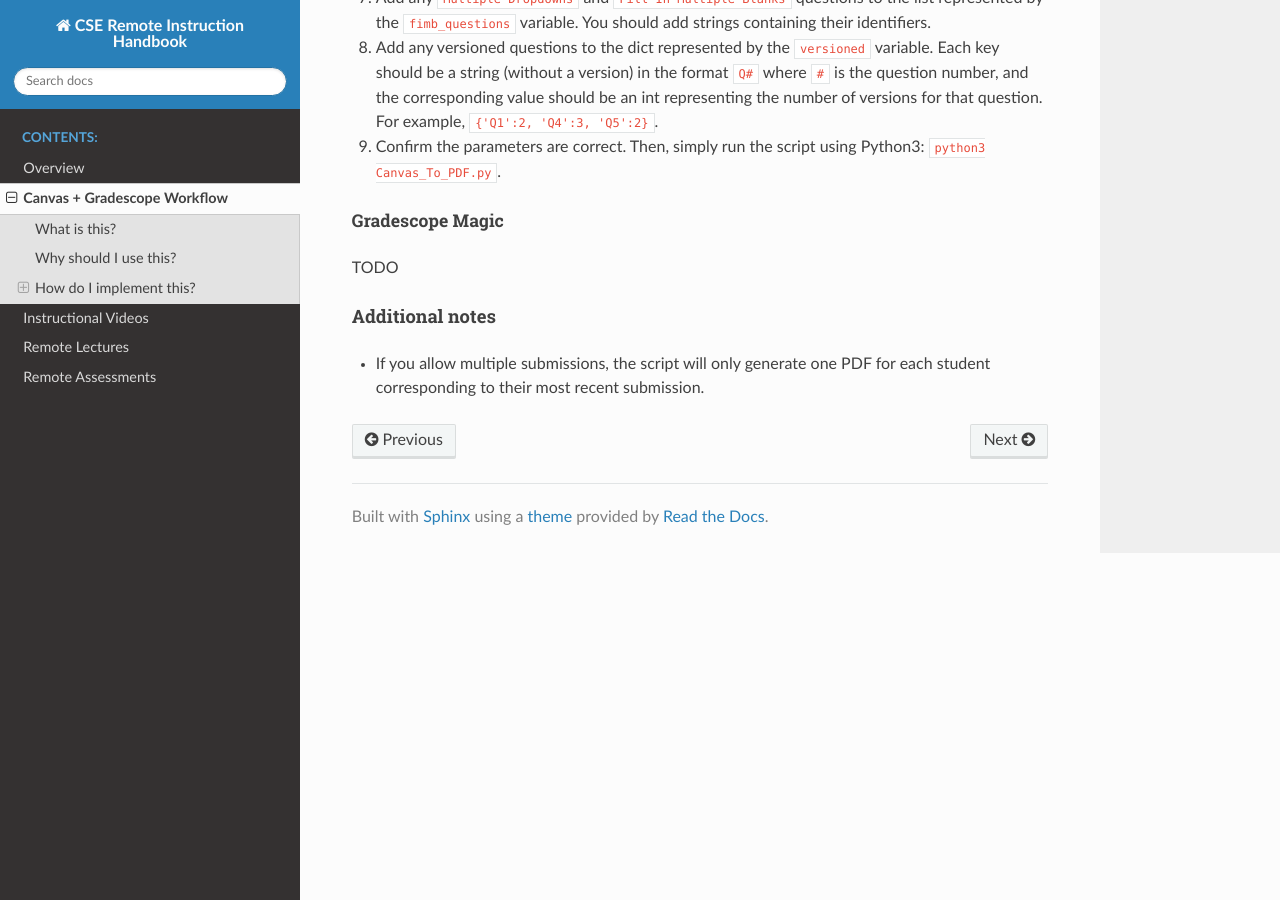
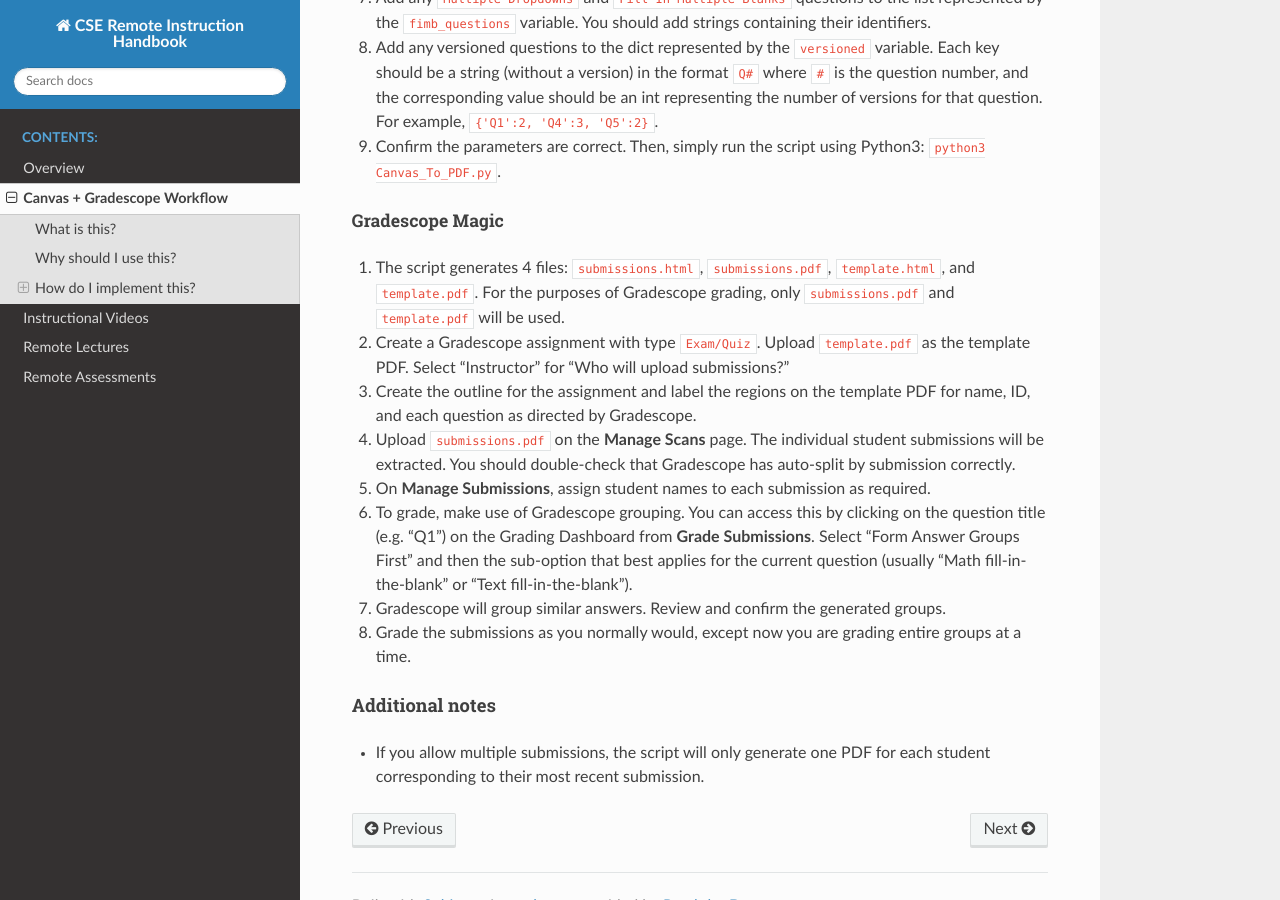
Before and after one commit to ucsd-cse-remote-teaching/ucsd-cse-remote-teaching.github.io, a Sphinx documentation site: the page built from source/Canvas_Gradescope.md, in a window 1280 px wide and 900 px high, scrolled down 2499 px. Built offline with Sphinx 7.4.7 and the Read the Docs theme 2.0.0, drawn with Linux system fonts in a browser that asks for light colours.

Commit message:
Write Gradescope Magic section

```diff
--- a/source/Canvas_Gradescope.md
+++ b/source/Canvas_Gradescope.md
@@ -56,8 +56,14 @@ The workflow has little-to-no overhead and is quick to implement. We have split
 9. Confirm the parameters are correct. Then, simply run the script using Python3: `python3 Canvas_To_PDF.py`.
 
 ##### Gradescope Magic
-TODO
-
+1. The script generates 4 files: `submissions.html`, `submissions.pdf`, `template.html`, and `template.pdf`. For the purposes of Gradescope grading, only `submissions.pdf` and `template.pdf` will be used.
+2. Create a Gradescope assignment with type `Exam/Quiz`. Upload `template.pdf` as the template PDF. Select "Instructor" for "Who will upload submissions?"
+3. Create the outline for the assignment and label the regions on the template PDF for name, ID, and each question as directed by Gradescope.
+4. Upload `submissions.pdf` on the **Manage Scans** page. The individual student submissions will be extracted. You should double-check that Gradescope has auto-split by submission correctly.
+5. On **Manage Submissions**, assign student names to each submission as required.
+6. To grade, make use of Gradescope grouping. You can access this by clicking on the question title (e.g. "Q1") on the Grading Dashboard from **Grade Submissions**. Select "Form Answer Groups First" and then the sub-option that best applies for the current question (usually "Math fill-in-the-blank" or "Text fill-in-the-blank").
+7. Gradescope will group similar answers. Review and confirm the generated groups.
+8. Grade the submissions as you normally would, except now you are grading entire groups at a time.
 
 #### Additional notes
 * If you allow multiple submissions, the script will only generate one PDF for each student corresponding to their most recent submission.
```
Also changed, not shown: 5 other files.
